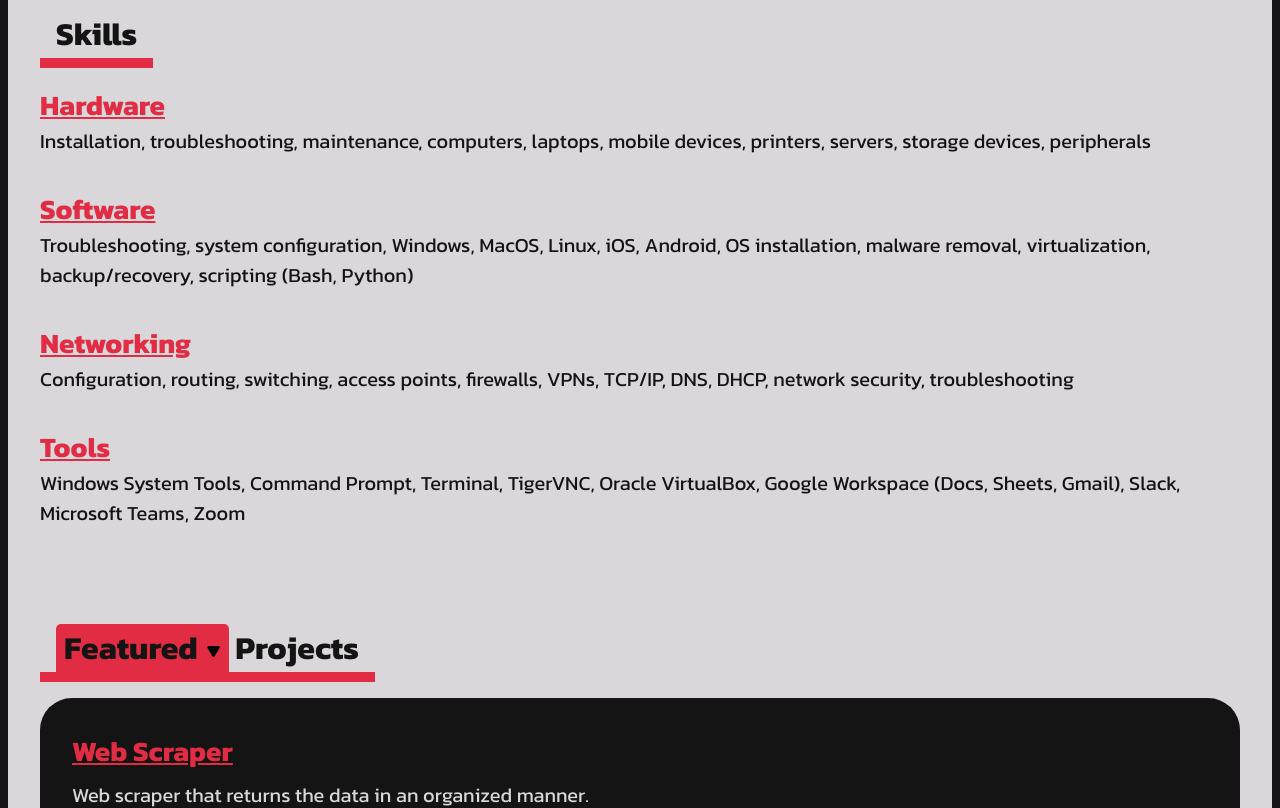
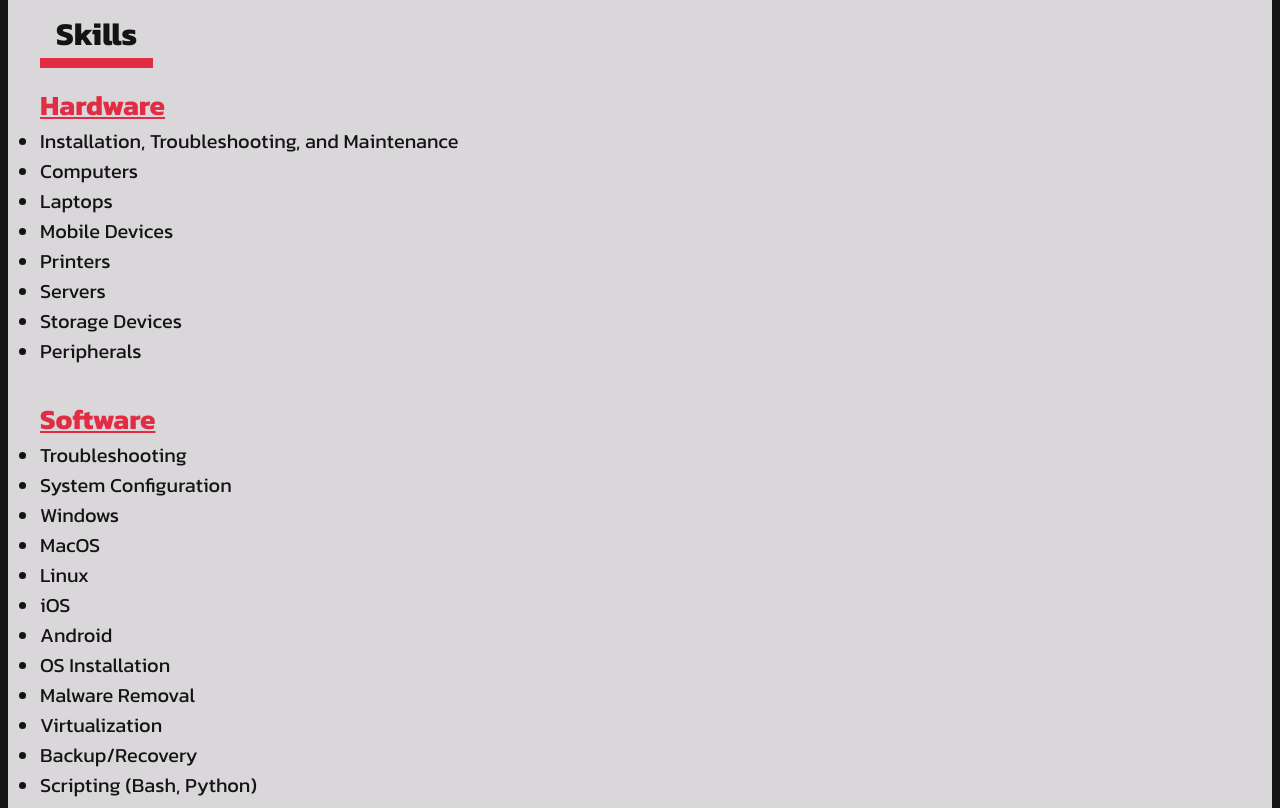
Before and after one commit to venoblin/personal-portfolio-frontend, a React (Create React App) app: page / in a window 1280 px wide. Shown: the part 1020-1828 px from the top of the page. Built offline with nearby package versions, Linux system fonts and the light colour scheme; no server answers.

Commit message:
added list to skills

```diff
--- a/src/components/sections/Skills.jsx
+++ b/src/components/sections/Skills.jsx
@@ -11,15 +11,34 @@ const Skills = () => {
         <div className='all-skills'>
           <div className='skill'>
             <h3>Hardware</h3>
-            <p>Installation, troubleshooting, maintenance, computers, laptops, mobile devices, printers, servers,
-              storage devices, peripherals</p>
+            <ul>
+              <li>Installation, Troubleshooting, and Maintenance</li>
+              <li>Computers</li>
+              <li>Laptops</li>
+              <li>Mobile Devices</li>
+              <li>Printers</li>
+              <li>Servers</li>
+              <li>Storage Devices</li>
+              <li>Peripherals</li>
+            </ul>
           </div>
 
           <div className='skill'>
             <h3>Software</h3>
-            <p>
-              Troubleshooting, system configuration, Windows, MacOS, Linux, iOS, Android, OS installation, malware
-            removal, virtualization, backup/recovery, scripting (Bash, Python)</p>
+            <ul>
+              <li>Troubleshooting</li>
+              <li>System Configuration</li>
+              <li>Windows</li>
+              <li>MacOS</li>
+              <li>Linux</li>
+              <li>iOS</li>
+              <li>Android</li>
+              <li>OS Installation</li>
+              <li>Malware Removal</li>
+              <li>Virtualization</li>
+              <li>Backup/Recovery</li>
+              <li>Scripting (Bash, Python)</li>
+            </ul>
           </div>
 
           <div className='skill'>
```
